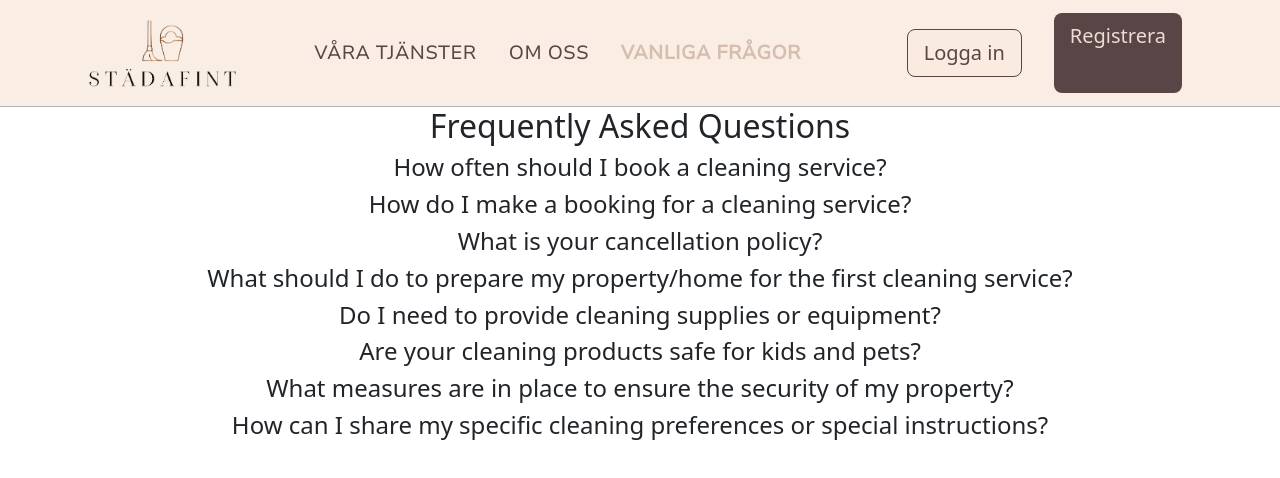
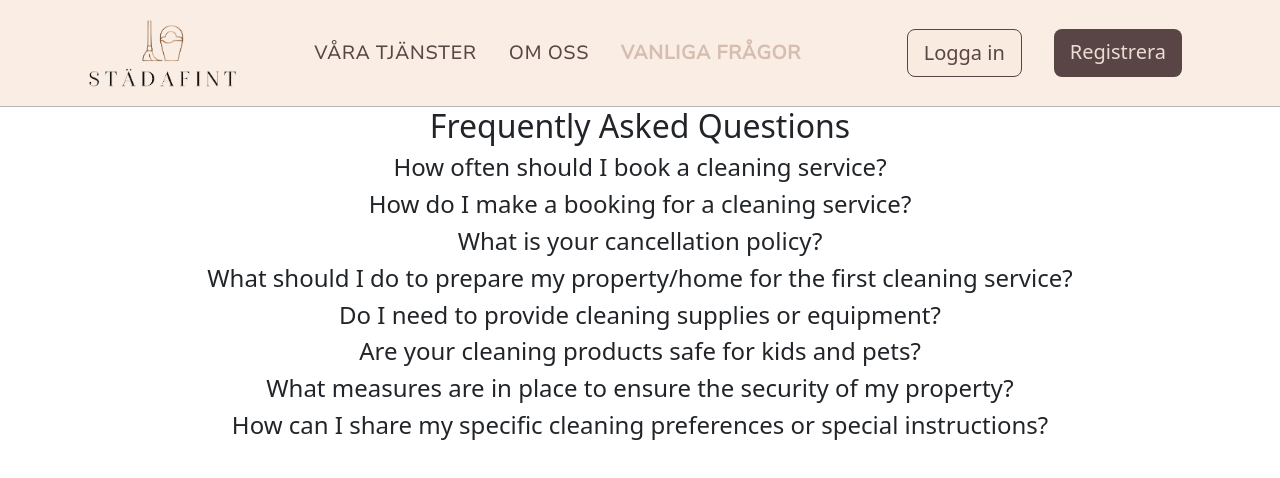
Before and after one commit to SebbeKarner88/CleanBookings-frontend, a React (Vite) app: page /faq in a window 1280 px wide. Shown: the top 478 px of the page. Built offline with nearby package versions, Linux system fonts and the light colour scheme.

Commit message:
Responsive styling

```diff
--- a/src/common/NavBar.tsx
+++ b/src/common/NavBar.tsx
@@ -91,7 +91,7 @@ const NavBar = () => {
                                 :
                                 <Nav>
                                     <LinkContainer to="/login">
-                                        <Button size="lg" className="btn-outline-dark-purple mx-3 my-3">
+                                        <Button size="lg" className="btn-outline-dark-purple mx-3">
                                             Logga in
                                         </Button>
                                     </LinkContainer>
--- a/src/styles/NavBar.css
+++ b/src/styles/NavBar.css
@@ -24,3 +24,9 @@
 .logo {
     padding-right: 40px;
 }
+
+@media only screen and (max-width: 1025px) {
+    .nav-link {
+        font-size: 0.9em;
+    }
+}
```
